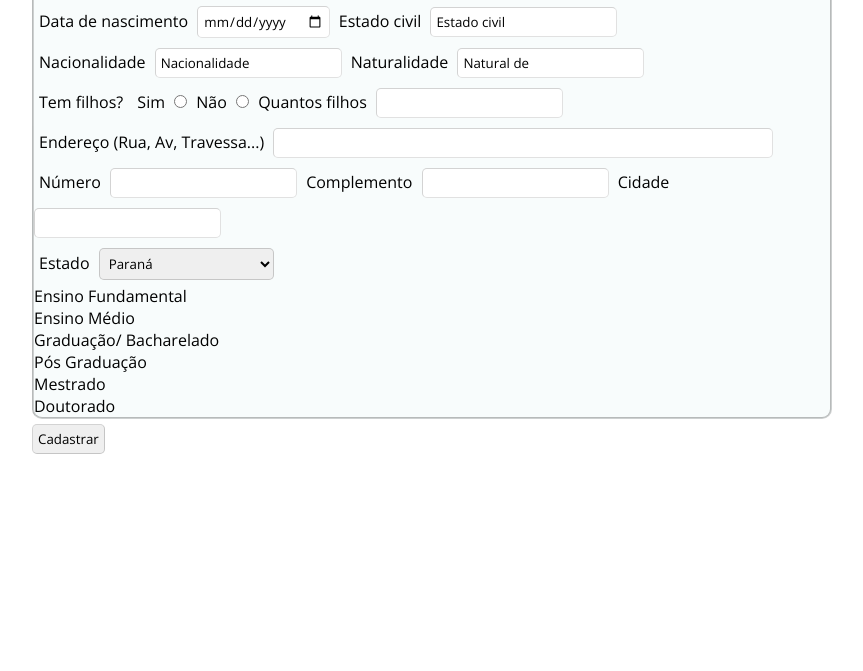
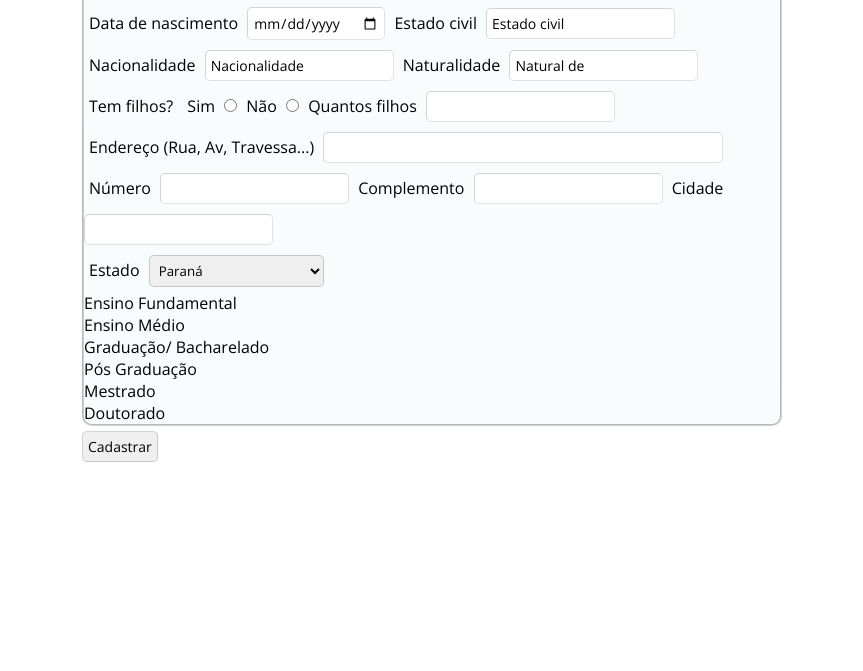
Before and after one commit to gracibrea/formulario-exercicio, a plain HTML site: page index.html in a window 1280 px wide. Shown: the part 129-800 px from the top of the page, without its empty margins (208-1071 px from the left). Drawn offline with nearby package versions, Linux system fonts and the light colour scheme.

Commit message:
Update style.css

```diff
--- a/style.css
+++ b/style.css
@@ -8,7 +8,7 @@
 }
 
 form {
-    max-width: 800px;
+    max-width: 700px;
     margin: 0 auto;
 }
 
@@ -19,8 +19,12 @@ legend {
     margin-left: 10px;
 }
 
+input {
+    font-size: 14px;
+}
+
 #nome, #endereco {
-    width: 500px;
+    width: 400px;
 }
 
 #cEst, label, input {
@@ -32,7 +36,7 @@ legend {
 }
 
 button {
-    bu
+    font-weight: bold;
 }
 
 fieldset {
```
